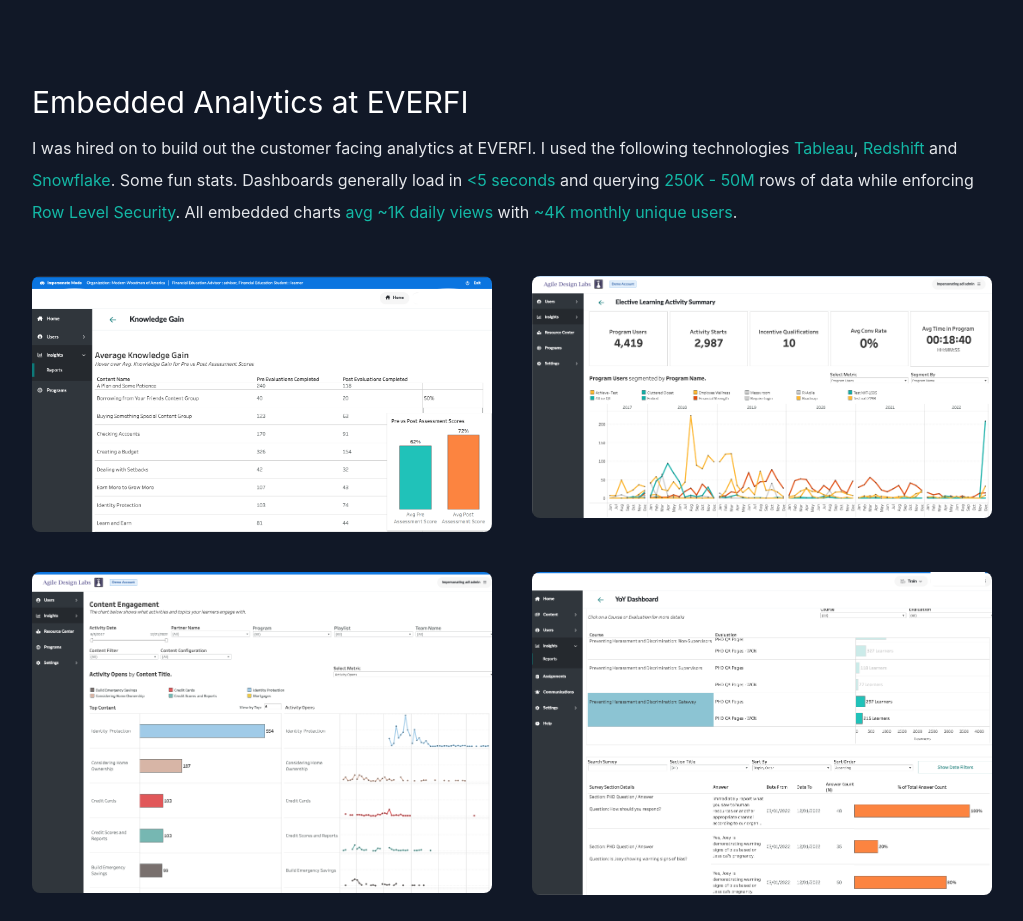
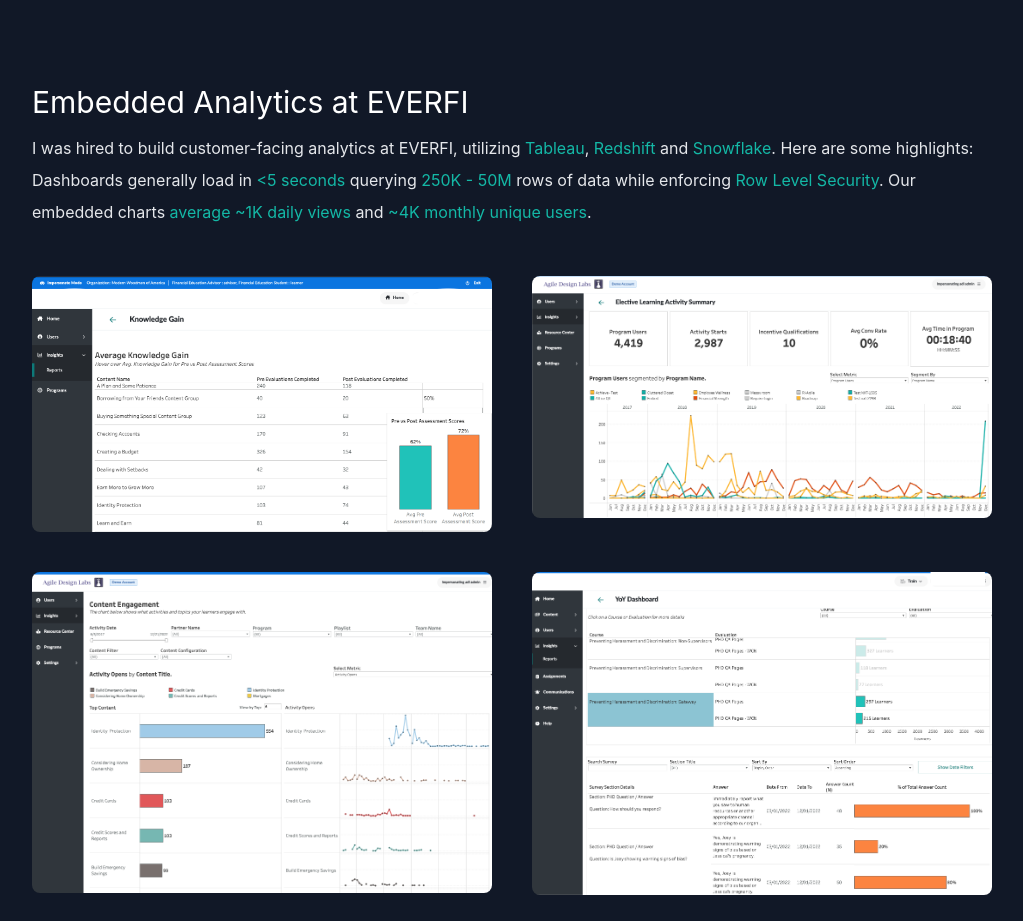
Before and after one commit to matthewhefferon/portfolio, a Next.js app: page / in a window 1280 px wide. Shown: the part 1634-2555 px from the top of the page, without its empty margins (128-1151 px from the left). Built offline with nearby package versions, Linux system fonts and the light colour scheme.

Commit message:
Text updates

```diff
--- a/pages/index.js
+++ b/pages/index.js
@@ -182,19 +182,19 @@
               Embedded Analytics at EVERFI
             </h3>
             <p className="text-md py-2 leading-8 text-gray-800 dark:text-gray-200">
-              I was hired on to build out the customer facing analytics at
-              EVERFI. I used the following technologies{" "}
+              I was hired to build customer-facing analytics at
+              EVERFI, utilizing{" "}
               <span className="text-teal-500">Tableau</span>
               {", "}
               <span className="text-teal-500">Redshift</span> and{" "}
-              <span className="text-teal-500">Snowflake</span>. Some fun stats.
+              <span className="text-teal-500">Snowflake</span>. Here are some highlights:
               Dashboards generally load in{" "}
-              <span className="text-teal-500">{"<"}5 seconds</span> and querying{" "}
+              <span className="text-teal-500">{"<"}5 seconds</span> querying{" "}
               <span className="text-teal-500">250K - 50M</span> rows of data
               while enforcing{" "}
-              <span className="text-teal-500">Row Level Security</span>. All
+              <span className="text-teal-500">Row Level Security</span>. Our
               embedded charts{" "}
-              <span className="text-teal-500">avg ~1K daily views</span> with{" "}
+              <span className="text-teal-500">average ~1K daily views</span> and{" "}
               <span className="text-teal-500">~4K monthly unique users</span>.
             </p>
           </div>
```
